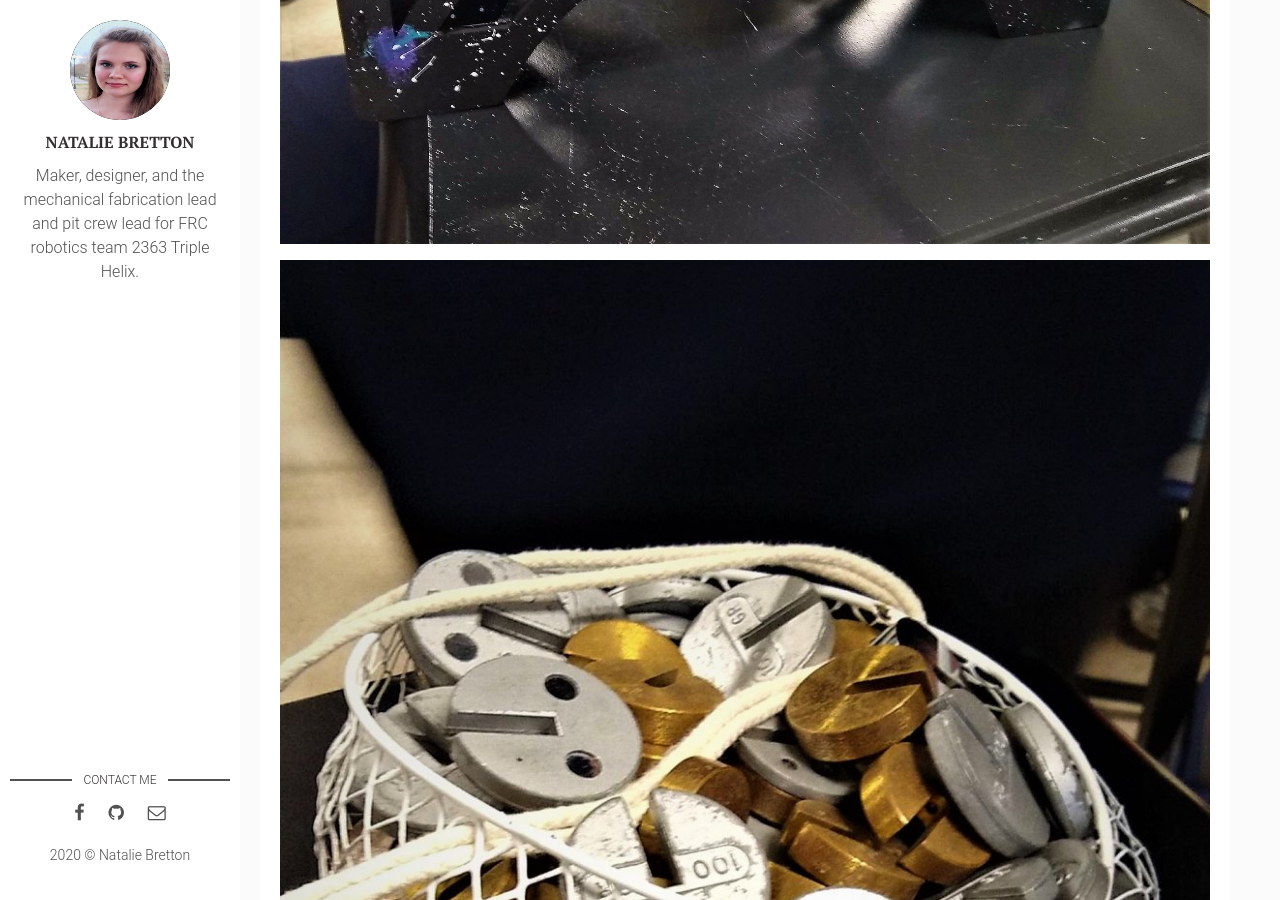
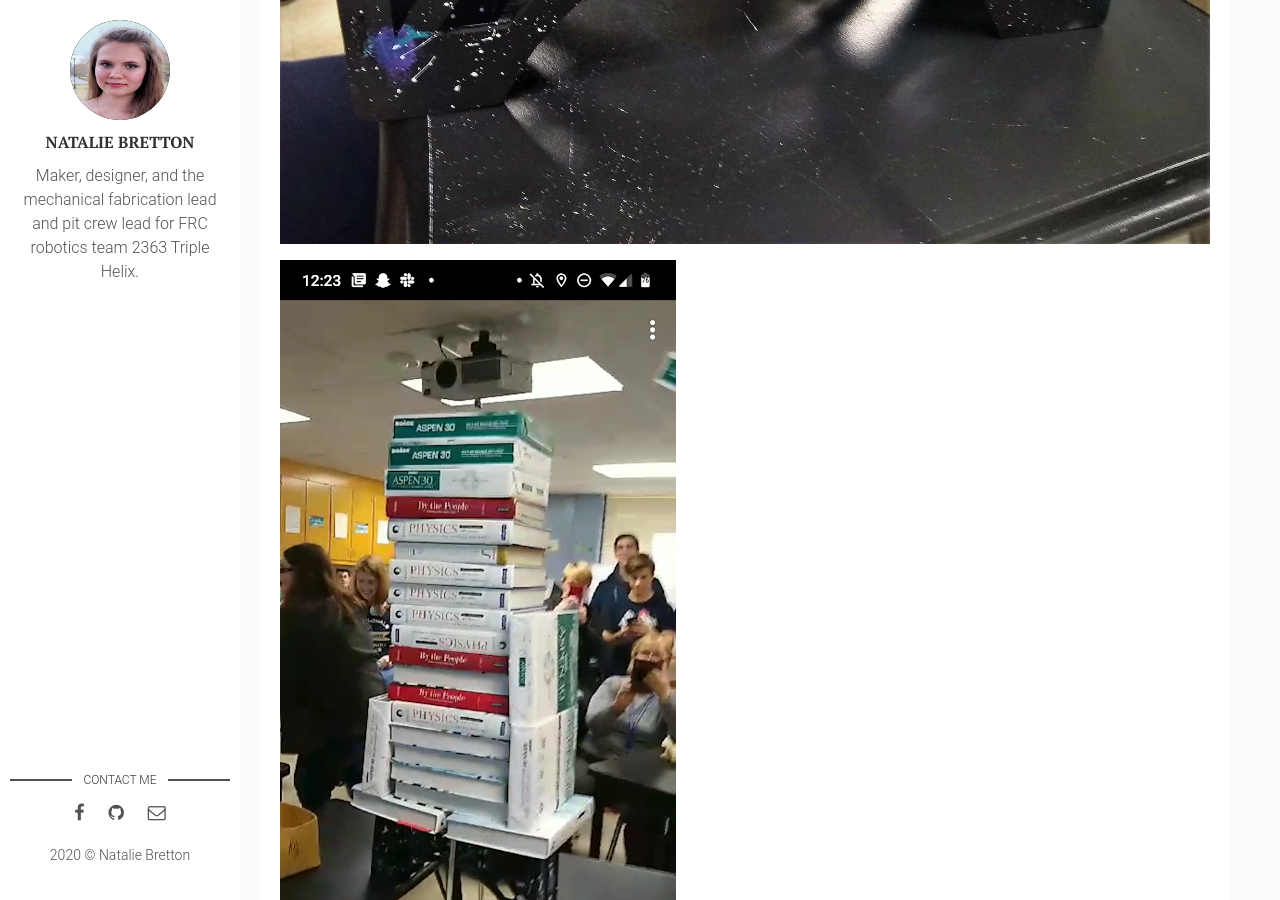
Before and after one commit to natgrrl/natgrrl.github.io, a Jekyll site: the page built from _posts/2020-02-03-bridge.markdown, in a window 1280 px wide and 900 px high, scrolled down 1309 px. Built offline with Jekyll 4.4.1, drawn with Linux system fonts in a browser that asks for light colours.

Commit message:
Update 2020-02-03-bridge.markdown

```diff
--- a/_posts/2020-02-03-bridge.markdown
+++ b/_posts/2020-02-03-bridge.markdown
@@ -14,8 +14,8 @@ For my Junior year in the Engineering strand at the Governor's School for Scienc
 
 ![Bridge1](http://natgrrl.github.io/assets/img/Bridge1.jpg)
 
+![bridge4](http://natgrrl.github.io/assets/img/bridge4.png)
+
 ![bridge2](http://natgrrl.github.io/assets/img/bridge2.jpg)
 
 ![bridge3](http://natgrrl.github.io/assets/img/bridge3.jpg)
-
-![bridge4](http://natgrrl.github.io/assets/img/bridge4.png)
```
